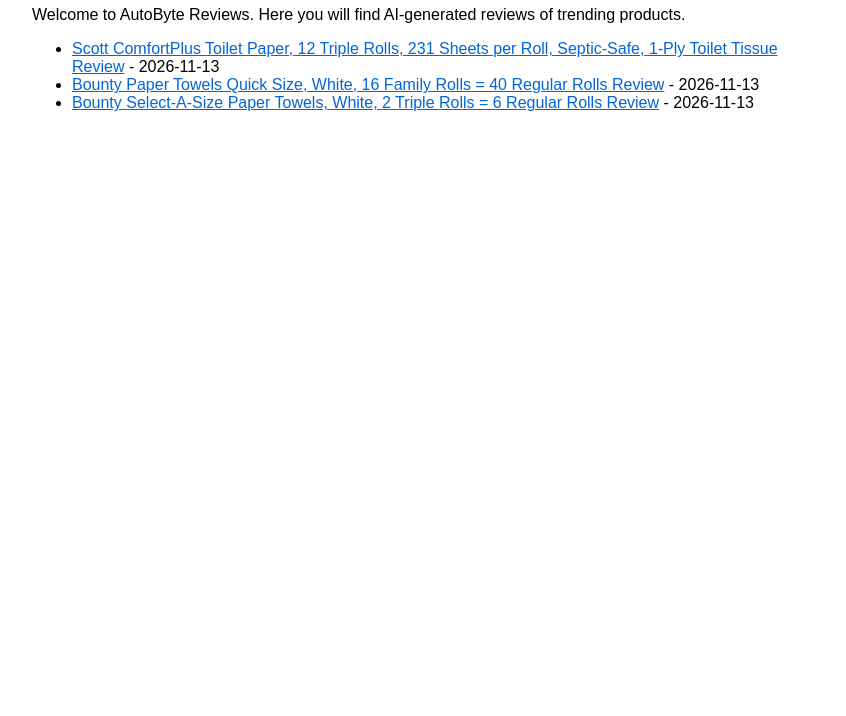
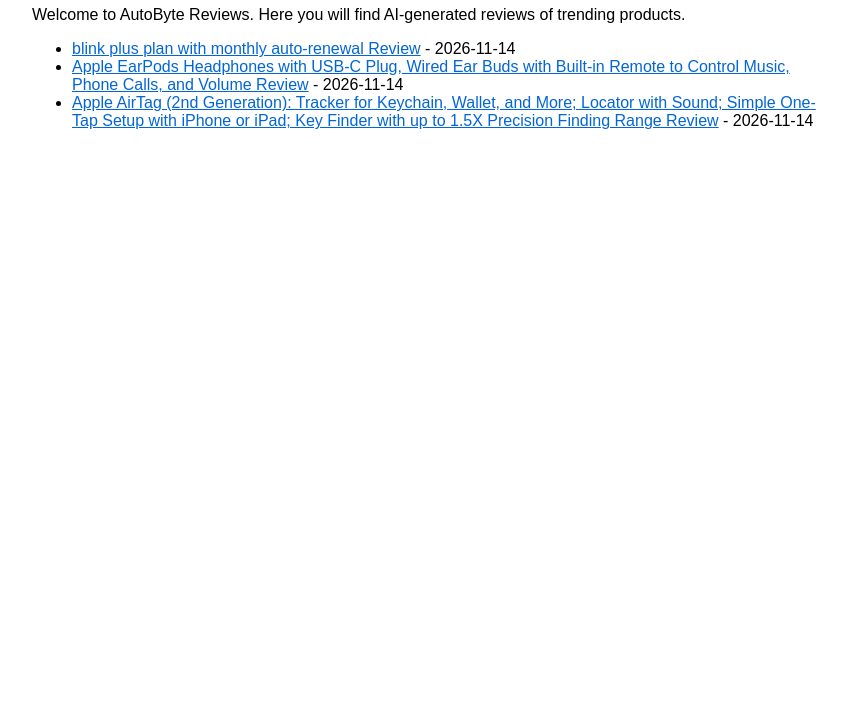
Before and after one commit to michaeldonahue2/autobytereviews, a plain HTML site: page docs/index.html in a window 1280 px wide. Shown: the part 84-800 px from the top of the page, without its empty margins (0-846 px from the left). Drawn offline with Linux system fonts and the light colour scheme.

Commit message:
chore: automated content update

```diff
--- a/docs/index.html
+++ b/docs/index.html
@@ -9,9 +9,9 @@
 <h1>AutoByte Reviews</h1>
 <p>Welcome to AutoByte Reviews. Here you will find AI-generated reviews of trending products.</p>
 <ul>
-<li><a href="scott-comfortplus-toilet-paper-12-triple-rolls-231-sheets-per-roll-septic-safe-1-ply-toilet-tissue.html">Scott ComfortPlus Toilet Paper, 12 Triple Rolls, 231 Sheets per Roll, Septic-Safe, 1-Ply Toilet Tissue Review</a> - 2026-11-13</li>
-<li><a href="bounty-paper-towels-quick-size-white-16-family-rolls-40-regular-rolls.html">Bounty Paper Towels Quick Size, White, 16 Family Rolls = 40 Regular Rolls Review</a> - 2026-11-13</li>
-<li><a href="bounty-select-a-size-paper-towels-white-2-triple-rolls-6-regular-rolls.html">Bounty Select-A-Size Paper Towels, White, 2 Triple Rolls = 6 Regular Rolls Review</a> - 2026-11-13</li>
+<li><a href="blink-plus-plan-with-monthly-auto-renewal.html">blink plus plan with monthly auto-renewal Review</a> - 2026-11-14</li>
+<li><a href="apple-earpods-headphones-with-usb-c-plug-wired-ear-buds-with-built-in-remote-to-control-music-phone-calls-and-volume.html">Apple EarPods Headphones with USB-C Plug, Wired Ear Buds with Built-in Remote to Control Music, Phone Calls, and Volume Review</a> - 2026-11-14</li>
+<li><a href="apple-airtag-2nd-generation-tracker-for-keychain-wallet-and-more-locator-with-sound-simple-one-tap-setup-with-iphone-or-ipad-key-finder-with-up-to-1-5x-precision-finding-range.html">Apple AirTag (2nd Generation): Tracker for Keychain, Wallet, and More; Locator with Sound; Simple One-Tap Setup with iPhone or iPad; Key Finder with up to 1.5X Precision Finding Range Review</a> - 2026-11-14</li>
 </ul>
 </body>
 </html>
```
